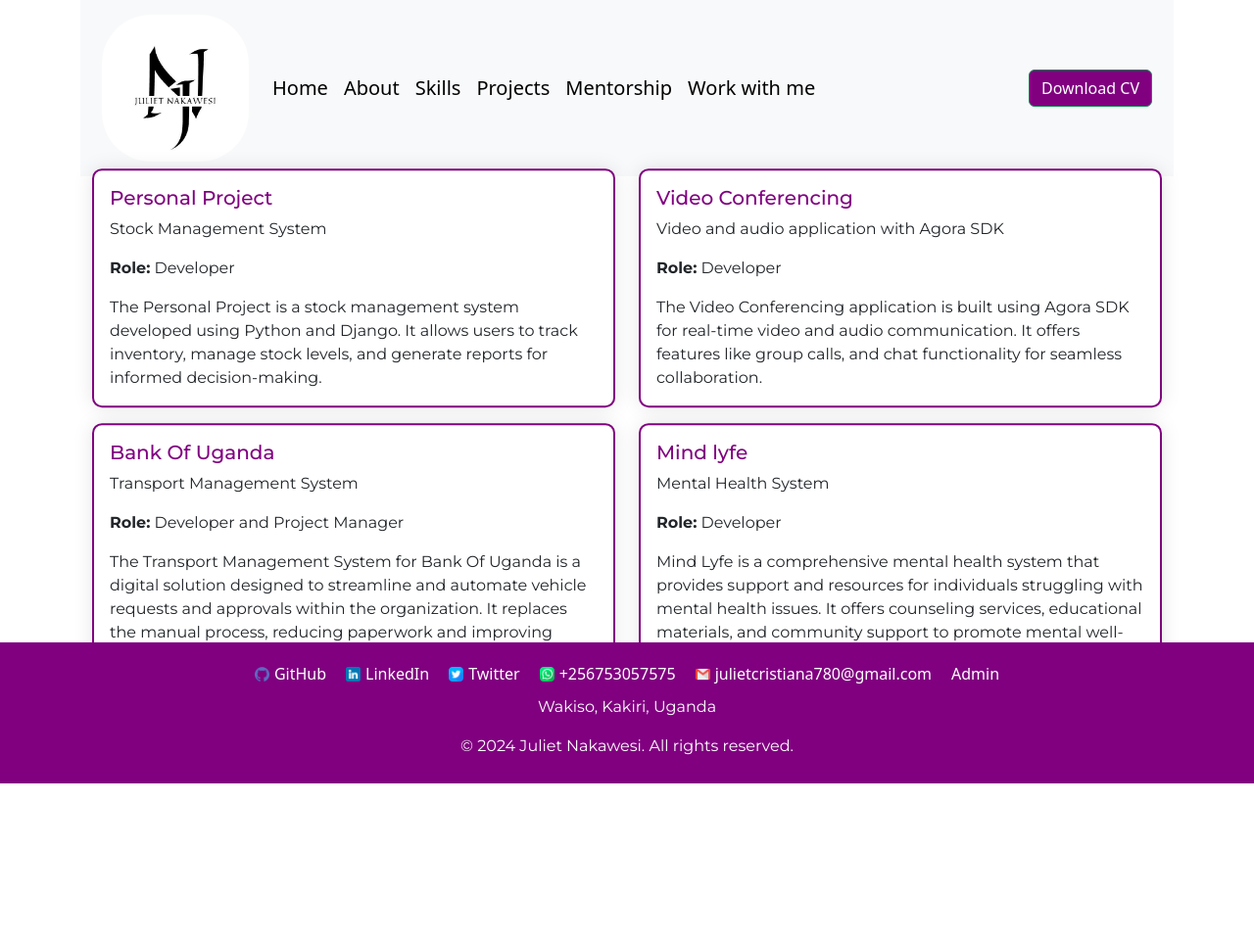
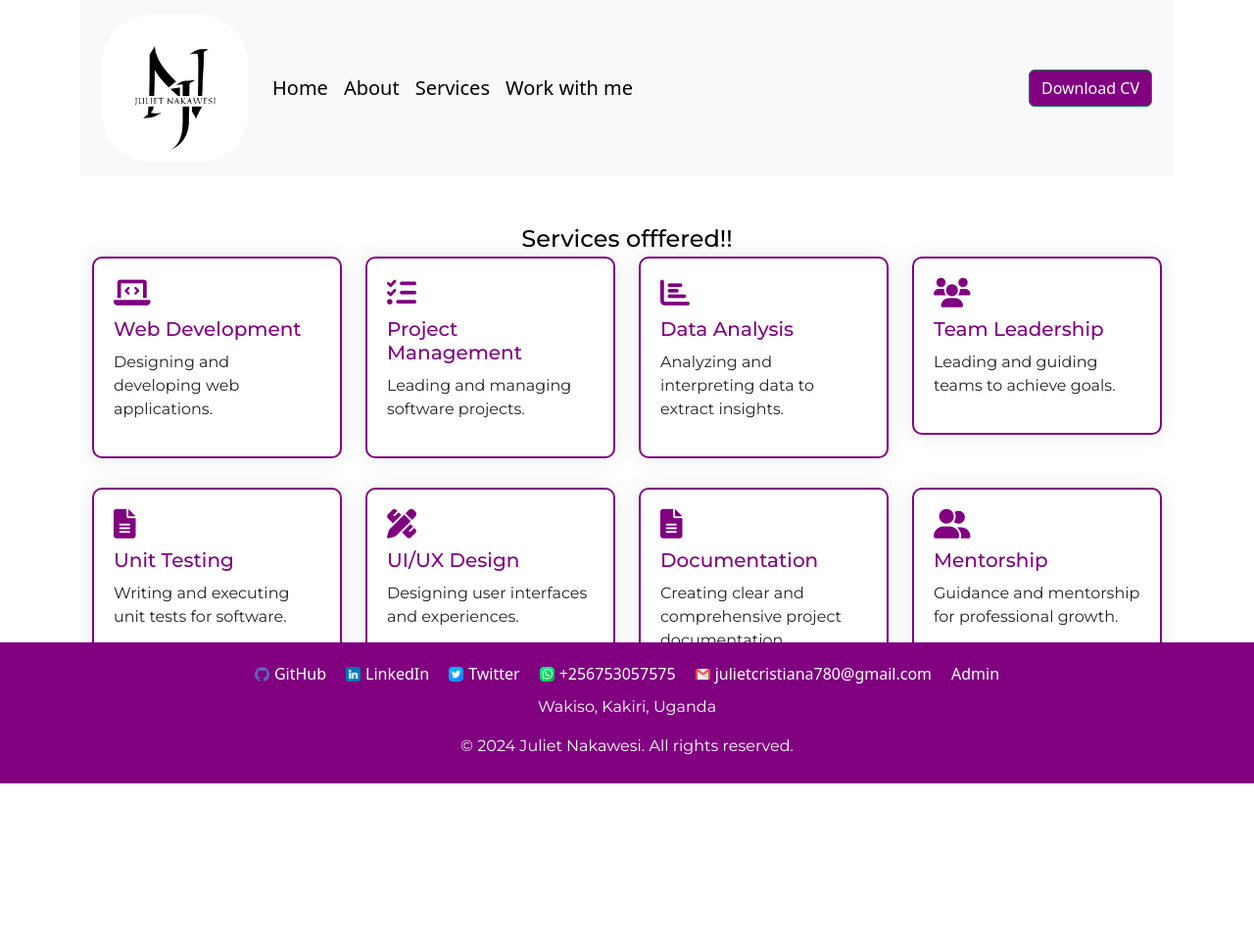
Before and after one commit to juliesuarez/julietnakawesi_portifolio, a Django app: template julie/templates/innovation.html in a window 1280 px wide. Shown: the whole page at 98% size. After the commit the page ends 800 px from the top, so only its background shows below. Run offline with Django 3.2, Linux system fonts and the light colour scheme; the template is opened without the code that fills it, so the values that code supplies are empty.

Commit message:
made new changes

```diff
--- a/julie/templates/base.html
+++ b/julie/templates/base.html
@@ -31,15 +31,11 @@
                     <li class="nav-item">
                         <a class="nav-link" style="color:black;" href="{% url 'me'%}">About</a>
                     </li>
+
                     <li class="nav-item">
-                        <a class="nav-link" style="color:black;" href="{% url 'skills' %}">Skills</a>
+                        <a class="nav-link" style="color:black;" href="{% url 'innovation' %}">Services</a>
                     </li>
-                    <li class="nav-item">
-                        <a class="nav-link" style="color:black;" href="{% url 'innovation' %}">Projects</a>
-                    </li>
-                    <li class="nav-item">
-                        <a class="nav-link" style="color:black;" href="{% url 'mentorship' %}">Mentorship</a>
-                    </li>
+
                     <li class="nav-item">
                         <a class="nav-link" style="color:black;" href="{% url 'contact' %}">Work with me</a>
                     </li>
@@ -120,7 +116,6 @@
         font-family: 'Montserrat', sans-serif;
         font-weight: 400; /* Regular */
     }
-
 </style>
 
 <script src="https://cdn.jsdelivr.net/npm/bootstrap@5.3.3/dist/js/bootstrap.bundle.min.js"></script>
--- a/julie/templates/innovation.html
+++ b/julie/templates/innovation.html
@@ -2,108 +2,160 @@
 {% load static %}
 
 {% block content %}
-    <section id="projects" class="projects-section">
+<style>
+    /* Additional CSS styles specific to the innovation page */
+    .skills-section {
+        padding: 50px 0;
+    }
+
+    .skill-card {
+        margin-bottom: 30px;
+        border: 2px solid purple;
+        border-radius: 10px;
+        padding: 20px;
+        box-shadow: 0px 0px 20px rgba(0, 0, 0, 0.1);
+        transition: transform 0.3s;
+    }
+
+    .skill-card:hover {
+        transform: translateY(-10px);
+    }
+
+    .skill-icon {
+        font-size: 30px;
+        margin-bottom: 10px;
+        color: purple;
+    }
+
+    .skill-title {
+        font-size: 20px;
+        color: purple;
+        margin-bottom: 10px;
+    }
+
+    .skill-description {
+        font-size: 16px;
+    }
+    .mentorship-section {
+        padding: 50px 0;
+    }
+
+    .mentorship-carousel {
+        margin-top: 50px; /* Adjust as needed */
+    }
+
+    .mentorship-carousel .carousel-inner img {
+        width: 100%;
+        height: auto;
+    }
+
+    .mentorship-message {
+        position: absolute;
+        top: 50%;
+        left: 50%;
+        transform: translate(-50%, -50%);
+        text-align: center;
+        color: white;
+        font-size: 24px;
+        font-weight: bold;
+        text-shadow: 2px 2px 4px rgba(0, 0, 0, 0.5);
+    }
+    .skills-section,
+    .mentorship-section {
+        padding: 50px 0;
+        max-height: calc(100vh - 100px); /* Adjust as needed */
+        overflow-y: auto; /* Enable vertical scrolling */
+    }
+
+    .mentorship-carousel {
+        margin-top: 50px; /* Adjust as needed */
+    }
+
+    .mentorship-carousel .carousel-inner img {
+        width: 100%;
+        height: auto;
+    }
+
+    .mentorship-message {
+        position: absolute;
+        top: 50%;
+        left: 50%;
+        transform: translate(-50%, -50%);
+        text-align: center;
+        color: white;
+        font-size: 24px;
+        font-weight: bold;
+        text-shadow: 2px 2px 4px rgba(0, 0, 0, 0.5);
+    }
+</style>
+
+<div style="margin-bottom:1px;">
+    <section id="skills" class="skills-section">
         <div class="container">
+            <h4 style="color: black; margin-bottom:3px; text-align:center;">Services offfered!!</h4>
             <div class="row">
-                <div class="col-md-6">
-                    <div class="card mb-3 project-card" style="border-color: purple;">
-                        <div class="card-body">
-                            <h5 class="card-title" style="color: purple;">Personal Project</h5>
-                            <p class="card-text">Stock Management System</p>
-                            <p class="card-text"><strong>Role:</strong> Developer</p>
-                            <p class="card-text">The Personal Project is a stock management system developed using Python and Django.
-                                It allows users to track inventory, manage stock levels, and generate reports for informed decision-making.</p>
-                        </div>
+                <div class="col-md-3">
+                    <div class="skill-card">
+                        <i class="fas fa-laptop-code skill-icon"></i>
+                        <h3 class="skill-title">Web Development</h3>
+                        <p class="skill-description">Designing and developing web applications.</p>
                     </div>
                 </div>
-                <div class="col-md-6">
-                    <div class="card mb-3 project-card" style="border-color: purple;">
-                        <div class="card-body">
-                            <h5 class="card-title" style="color: purple;">Video Conferencing</h5>
-                            <p class="card-text">Video and audio application with Agora SDK</p>
-                            <p class="card-text"><strong>Role:</strong> Developer</p>
-                            <p class="card-text">The Video Conferencing application is built using Agora SDK for real-time video and audio communication.
-                                It offers features like group calls, and chat functionality for seamless collaboration.</p>
-                        </div>
+                <div class="col-md-3">
+                    <div class="skill-card">
+                        <i class="fas fa-tasks skill-icon"></i>
+                        <h3 class="skill-title">Project Management</h3>
+                        <p class="skill-description">Leading and managing software projects.</p>
                     </div>
                 </div>
-            </div>
-            <div class="row">
-                <div class="col-md-6">
-                    <div class="card mb-3 project-card">
-                        <div class="card-body">
-                            <h5 class="card-title" style="color: purple;">Bank Of Uganda</h5>
-                            <p class="card-text">Transport Management System</p>
-                            <p class="card-text"><strong>Role:</strong> Developer and Project Manager</p>
-                            <p class="card-text">The Transport Management System for Bank Of Uganda is a digital solution designed to streamline and automate vehicle requests and approvals within the organization.
-                                It replaces the manual process, reducing paperwork and improving efficiency.</p>
-                        </div>
+                <div class="col-md-3">
+                    <div class="skill-card">
+                        <i class="fas fa-chart-bar skill-icon"></i>
+                        <h3 class="skill-title">Data Analysis</h3>
+                        <p class="skill-description">Analyzing and interpreting data to extract insights.</p>
                     </div>
                 </div>
-                <div class="col-md-6">
-                    <div class="card mb-3 project-card">
-                        <div class="card-body">
-                            <h5 class="card-title" style="color: purple;">Mind lyfe</h5>
-                            <p class="card-text">Mental Health System</p>
-                            <p class="card-text"><strong>Role:</strong> Developer</p>
-                            <p class="card-text">Mind Lyfe is a comprehensive mental health system that provides support and resources for individuals struggling with mental health issues.
-                                It offers counseling services, educational materials, and community support to promote mental well-being.</p>
-                        </div>
+                <div class="col-md-3">
+                    <div class="skill-card">
+                        <i class="fas fa-users skill-icon"></i>
+                        <h3 class="skill-title">Team Leadership</h3>
+                        <p class="skill-description">Leading and guiding teams to achieve goals.</p>
                     </div>
                 </div>
+                <div class="col-md-3">
+                    <div class="skill-card">
+                        <i class="fas fa-file-alt skill-icon"></i>
+                        <h3 class="skill-title">Unit Testing</h3>
+                        <p class="skill-description">Writing and executing unit tests for software.</p>
+                    </div>
+                </div>
+                <div class="col-md-3">
+                    <div class="skill-card">
+                        <i class="fas fa-pencil-ruler skill-icon"></i>
+                        <h3 class="skill-title">UI/UX Design</h3>
+                        <p class="skill-description">Designing user interfaces and experiences.</p>
+                    </div>
+                </div>
+                <div class="col-md-3">
+                    <div class="skill-card">
+                        <i class="fas fa-file-alt skill-icon"></i>
+                        <h3 class="skill-title">Documentation</h3>
+                        <p class="skill-description">Creating clear and comprehensive project documentation.</p>
+                    </div>
+                </div>
+                <div class="col-md-3">
+                    <div class="skill-card">
+                        <i class="fas fa-user-friends skill-icon"></i>
+                        <h3 class="skill-title">Mentorship</h3>
+                        <p class="skill-description">Guidance and mentorship for professional growth.</p>
+                        <a href="{% url 'mentorship' %}" style="background-color:purple;" class="btn btn-primary">Learn More</a> <!-- Add the link -->
+                    </div>
+                <!-- Add more skill cards as needed -->
             </div>
         </div>
-        <br><br><br><br><br><br><br><br>
     </section>
-    <br><br>
 
-    <style>
-        .project-card {
-            animation: floatAnimation 5s infinite alternate ease-in-out;
-            border: 2px solid purple; /* Add border */
-            border-radius: 10px; /* Add border radius */
-            box-shadow: 0px 0px 20px rgba(0, 0, 0, 0.1); /* Add box shadow */
-            cursor: pointer; /* Add cursor pointer */
-            transition: transform 0.3s; /* Add transition for smoother animation */
-        }
+</div>
+<br><br><br>
 
-        .project-card:hover {
-            transform: translateY(-15px); /* Add hover effect */
-        }
-
-        @keyframes floatAnimation {
-            0% {
-                transform: translateY(0);
-            }
-            100% {
-                transform: translateY(-10px);
-            }
-        }
-    </style>
-
-    <script>
-        // JavaScript for interactivity can be added here
-        // For example, you can add click events to the cards to display more details
-
-        // Get all project cards
-        const projectCards = document.querySelectorAll('.project-card');
-
-        // Add click event listener to each project card
-        projectCards.forEach(card => {
-            card.addEventListener('click', () => {
-                // Toggle the class to show or hide additional details
-                card.classList.toggle('show-details');
-
-                // Get the additional details element
-                const details = card.querySelector('.additional-details');
-
-                // Toggle slide-down animation
-                if (details.style.maxHeight) {
-                    details.style.maxHeight = null;
-                } else {
-                    details.style.maxHeight = details.scrollHeight + 'px';
-                }
-            });
-        });
-    </script>
 {% endblock %}
```
Also changed, not shown: julie/templates/mentorship.html (+71 -8 lines), julie/static/images/mentor.png (added).
